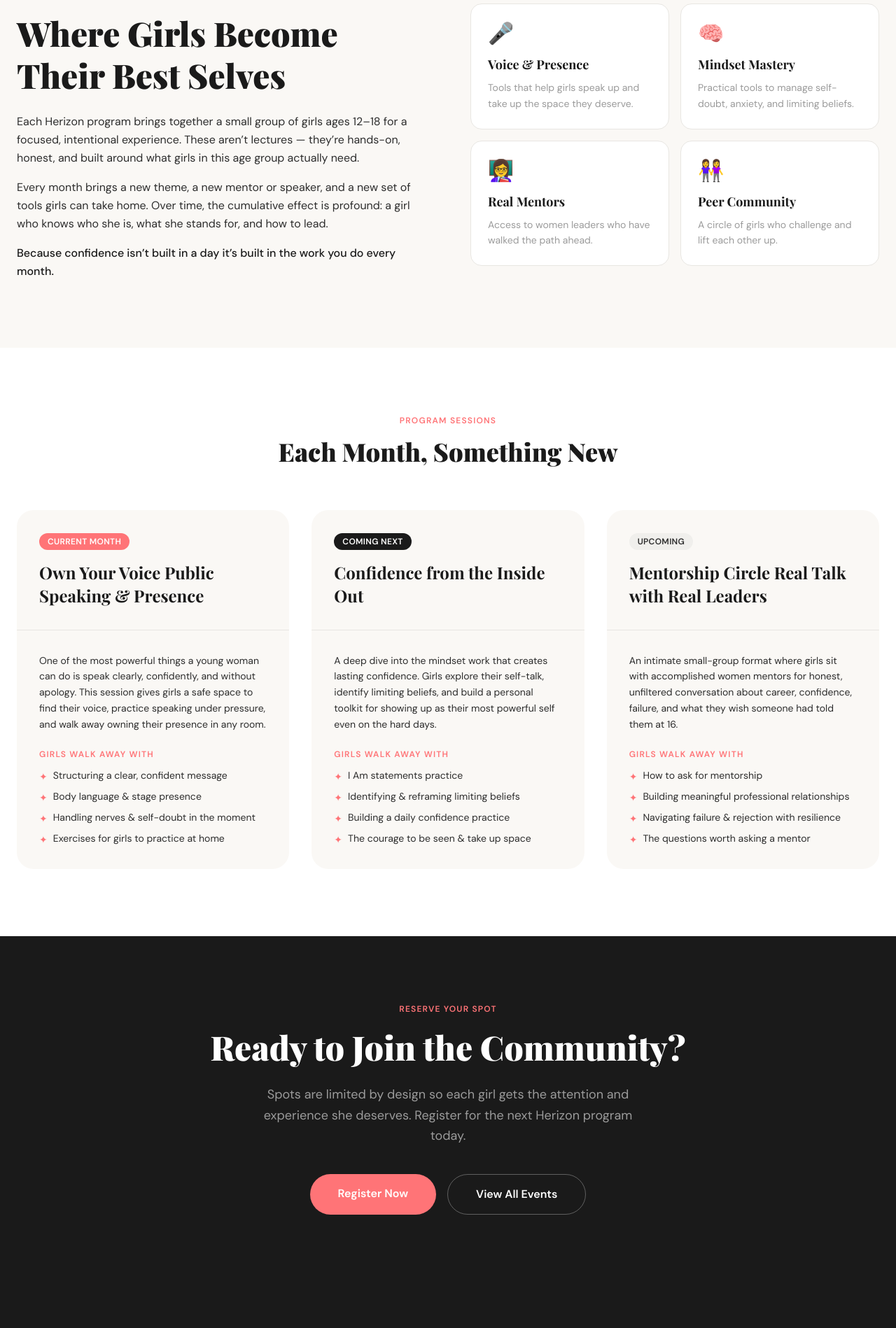
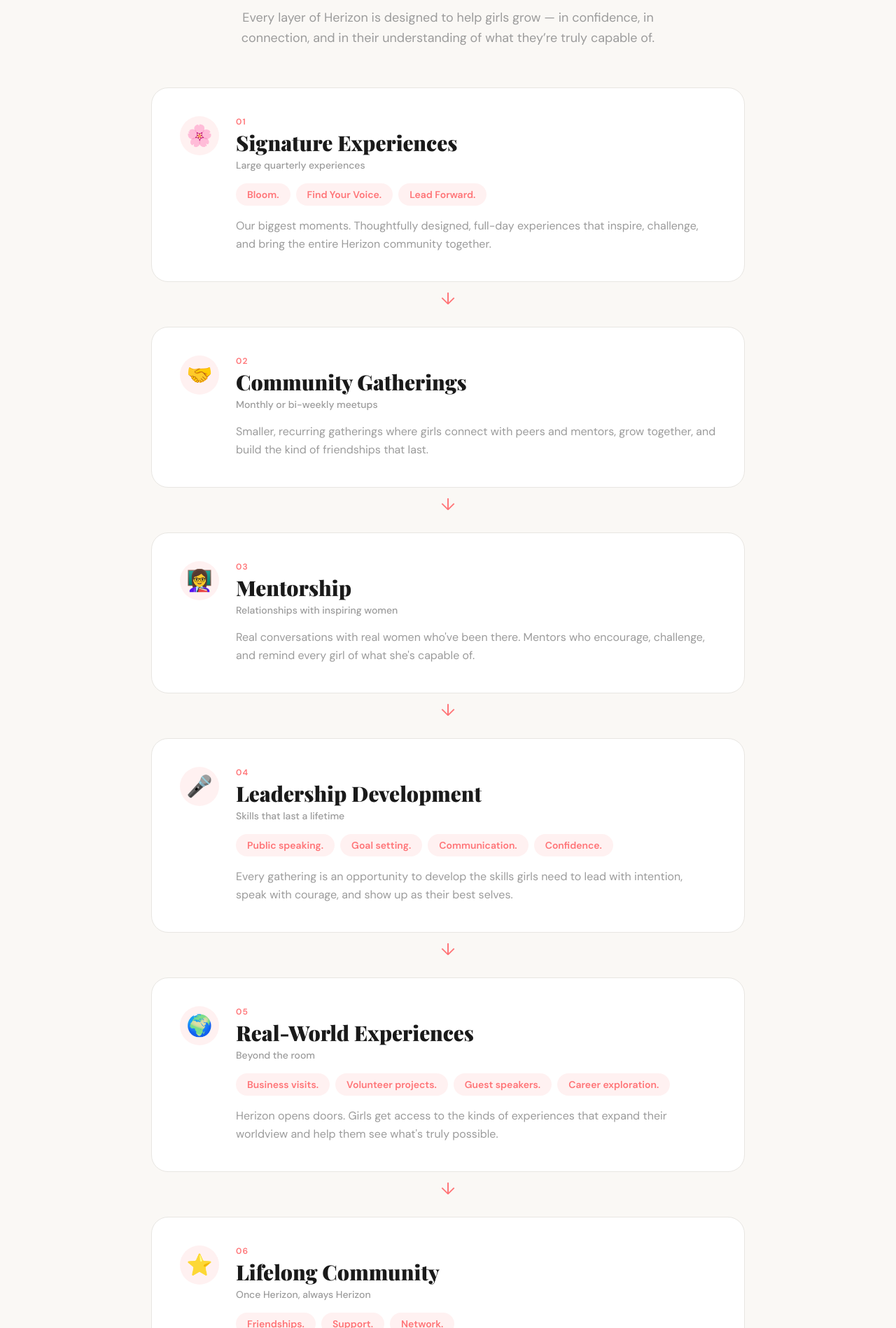
Before and after one commit to flourishprosper/herizonsociety-website, a Next.js app: page /workshops in a window 1280 px wide. Shown: the part 782-2680 px from the top of the page at 70% size. Built offline with nearby package versions, Linux system fonts and the light colour scheme; a web font is replaced by a local one.

Commit message:
programs: full rework as 'How Herizon Works' with 6-tier journey

```diff
--- a/src/app/workshops/page.tsx
+++ b/src/app/workshops/page.tsx
@@ -2,58 +2,72 @@ import type { Metadata } from "next";
 import Link from "next/link";
 
 export const metadata: Metadata = {
-  title: "Programs | Herizon Society",
+  title: "How It Works | Herizon Society",
   description:
-    "Monthly Herizon programs for girls ages 12–18. Confidence, leadership, mentorship, and real-world experiences in a supportive community setting.",
+    "Discover how Herizon works — from Signature Experiences and community gatherings to mentorship, leadership development, real-world experiences, and a lifelong network for girls ages 12–18.",
 };
 
-const sessions = [
+const tiers = [
   {
-    theme: "Own Your Voice Public Speaking & Presence",
-    tag: "Current Month",
-    tagColor: "bg-[#FF7477] text-white",
-    desc:
-      "One of the most powerful things a young woman can do is speak clearly, confidently, and without apology. This session gives girls a safe space to find their voice, practice speaking under pressure, and walk away owning their presence in any room.",
-    takeaways: [
-      "Structuring a clear, confident message",
-      "Body language & stage presence",
-      "Handling nerves & self-doubt in the moment",
-      "Exercises for girls to practice at home",
-    ],
+    num: "01",
+    emoji: "🌸",
+    title: "Signature Experiences",
+    subtitle: "Large quarterly experiences",
+    lines: ["Bloom.", "Find Your Voice.", "Lead Forward."],
+    desc: "Our biggest moments. Thoughtfully designed, full-day experiences that inspire, challenge, and bring the entire Herizon community together.",
+    bg: "bg-white",
+    accent: "text-[#FF7477]",
   },
   {
-    theme: "Confidence from the Inside Out",
-    tag: "Coming Next",
-    tagColor: "bg-[#1A1A1A] text-white",
-    desc:
-      "A deep dive into the mindset work that creates lasting confidence. Girls explore their self-talk, identify limiting beliefs, and build a personal toolkit for showing up as their most powerful self even on the hard days.",
-    takeaways: [
-      "I Am statements practice",
-      "Identifying & reframing limiting beliefs",
-      "Building a daily confidence practice",
-      "The courage to be seen & take up space",
-    ],
+    num: "02",
+    emoji: "🤝",
+    title: "Community Gatherings",
+    subtitle: "Monthly or bi-weekly meetups",
+    lines: [],
+    desc: "Smaller, recurring gatherings where girls connect with peers and mentors, grow together, and build the kind of friendships that last.",
+    bg: "bg-[#FAF8F5]",
+    accent: "text-[#FF7477]",
   },
   {
-    theme: "Mentorship Circle Real Talk with Real Leaders",
-    tag: "Upcoming",
-    tagColor: "bg-[#F0EFEC] text-[#2D2D2D]",
-    desc:
-      "An intimate small-group format where girls sit with accomplished women mentors for honest, unfiltered conversation about career, confidence, failure, and what they wish someone had told them at 16.",
-    takeaways: [
-      "How to ask for mentorship",
-      "Building meaningful professional relationships",
-      "Navigating failure & rejection with resilience",
-      "The questions worth asking a mentor",
-    ],
+    num: "03",
+    emoji: "👩‍🏫",
+    title: "Mentorship",
+    subtitle: "Relationships with inspiring women",
+    lines: [],
+    desc: "Real conversations with real women who've been there. Mentors who encourage, challenge, and remind every girl of what she's capable of.",
+    bg: "bg-white",
+    accent: "text-[#FF7477]",
   },
-];
-
-const benefits = [
-  { icon: "🎤", title: "Voice & Presence", desc: "Tools that help girls speak up and take up the space they deserve." },
-  { icon: "🧠", title: "Mindset Mastery", desc: "Practical tools to manage self-doubt, anxiety, and limiting beliefs." },
-  { icon: "👩‍🏫", title: "Real Mentors", desc: "Access to women leaders who have walked the path ahead." },
-  { icon: "👭", title: "Peer Community", desc: "A circle of girls who challenge and lift each other up." },
+  {
+    num: "04",
+    emoji: "🎤",
+    title: "Leadership Development",
+    subtitle: "Skills that last a lifetime",
+    lines: ["Public speaking.", "Goal setting.", "Communication.", "Confidence."],
+    desc: "Every gathering is an opportunity to develop the skills girls need to lead with intention, speak with courage, and show up as their best selves.",
+    bg: "bg-[#FAF8F5]",
+    accent: "text-[#FF7477]",
+  },
+  {
+    num: "05",
+    emoji: "🌍",
+    title: "Real-World Experiences",
+    subtitle: "Beyond the room",
+    lines: ["Business visits.", "Volunteer projects.", "Guest speakers.", "Career exploration."],
+    desc: "Herizon opens doors. Girls get access to the kinds of experiences that expand their worldview and help them see what's truly possible.",
+    bg: "bg-white",
+    accent: "text-[#FF7477]",
+  },
+  {
+    num: "06",
+    emoji: "⭐",
+    title: "Lifelong Community",
+    subtitle: "Once Herizon, always Herizon",
+    lines: ["Friendships.", "Support.", "Network."],
+    desc: "The connections girls make at Herizon don't end when the gathering does. They become part of a community that grows with them for life.",
+    bg: "bg-[#FAF8F5]",
+    accent: "text-[#FF7477]",
+  },
 ];
 
 export default function WorkshopsPage() {
@@ -61,131 +75,118 @@ export default function WorkshopsPage() {
     <>
       {/* Hero */}
       <section className="bg-[#FF7477] py-32 relative overflow-hidden text-center">
-        <div className="absolute inset-0 opacity-10"
-          style={{ backgroundImage: "radial-gradient(circle at 1px 1px, #fff 1px, transparent 0)", backgroundSize: "30px 30px" }} />
+        <div
+          className="absolute inset-0 opacity-10"
+          style={{
+            backgroundImage: "radial-gradient(circle at 1px 1px, #fff 1px, transparent 0)",
+            backgroundSize: "30px 30px",
+          }}
+        />
         <div className="relative max-w-4xl mx-auto px-6">
           <p className="text-white/70 text-xs font-semibold uppercase tracking-widest mb-4">
             How Girls Grow
           </p>
           <h1 className="font-serif text-6xl sm:text-7xl font-black text-white leading-tight mb-6">
-            Your Ongoing Community
+            How Herizon Works
           </h1>
           <p className="text-white/80 text-xl max-w-2xl mx-auto leading-relaxed">
-            Beyond the big experiences, Herizon shows up every month &mdash; and
-            every week. Monthly meetups and regular community gatherings where
-            girls connect, grow, and support each other in real time.
+            Herizon isn&rsquo;t a single event. It&rsquo;s a journey — built
+            on meaningful experiences, consistent community, and relationships
+            that help girls discover who they are and what they&rsquo;re
+            capable of.
           </p>
         </div>
       </section>
 
-      {/* About the Workshops */}
+      {/* The Journey */}
       <section className="bg-[#FAF8F5] py-24">
-        <div className="max-w-7xl mx-auto px-6 grid lg:grid-cols-2 gap-16 items-center">
-          <div>
+        <div className="max-w-4xl mx-auto px-6">
+          <div className="text-center mb-14">
             <p className="text-[#FF7477] text-xs font-semibold uppercase tracking-widest mb-4">
-              What Are the Programs?
+              The Herizon Journey
             </p>
             <h2 className="font-serif text-4xl sm:text-5xl font-black text-[#1A1A1A] leading-tight mb-6">
-              Where Girls Become Their Best Selves
+              A Community Built to Last
             </h2>
-            <div className="space-y-4 text-[#2D2D2D] leading-relaxed">
-              <p>
-                Each Herizon program brings together a small group of girls
-                ages 12–18 for a focused, intentional experience. These
-                aren&rsquo;t lectures — they&rsquo;re hands-on, honest, and
-                built around what girls in this age group actually need.
-              </p>
-              <p>
-                Every month brings a new theme, a new mentor or speaker, and a
-                new set of tools girls can take home. Over time, the cumulative
-                effect is profound: a girl who knows who she is, what she
-                stands for, and how to lead.
-              </p>
-              <p className="font-medium text-[#1A1A1A]">
-                Because confidence isn&rsquo;t built in a day it&rsquo;s
-                built in the work you do every month.
-              </p>
-            </div>
+            <p className="text-[#9B9B9B] text-lg leading-relaxed max-w-2xl mx-auto">
+              Every layer of Herizon is designed to help girls grow — in
+              confidence, in connection, and in their understanding of what
+              they&rsquo;re truly capable of.
+            </p>
           </div>
-          <div className="grid grid-cols-2 gap-4">
-            {benefits.map((b) => (
-              <div key={b.title} className="bg-white rounded-2xl border border-[#E8E6E2] p-6 card-hover">
-                <span className="text-3xl block mb-3">{b.icon}</span>
-                <h3 className="font-serif text-lg font-bold text-[#1A1A1A] mb-2">{b.title}</h3>
-                <p className="text-[#9B9B9B] text-sm leading-relaxed">{b.desc}</p>
+
+          <div className="space-y-4">
+            {tiers.map((tier, i) => (
+              <div key={tier.num}>
+                <div className="bg-white rounded-3xl border border-[#E8E6E2] p-8 sm:p-10 card-hover">
+                  <div className="flex items-start gap-6">
+                    <div className="shrink-0 w-14 h-14 bg-[#FF7477]/10 rounded-full flex items-center justify-center text-3xl">
+                      {tier.emoji}
+                    </div>
+                    <div className="flex-1">
+                      <p className="text-[#FF7477] text-xs font-semibold uppercase tracking-widest mb-1">
+                        {tier.num}
+                      </p>
+                      <h3 className="font-serif text-2xl sm:text-3xl font-black text-[#1A1A1A] mb-1">
+                        {tier.title}
+                      </h3>
+                      <p className="text-[#9B9B9B] text-sm font-medium mb-4">
+                        {tier.subtitle}
+                      </p>
+                      {tier.lines.length > 0 && (
+                        <div className="flex flex-wrap gap-2 mb-4">
+                          {tier.lines.map((line) => (
+                            <span
+                              key={line}
+                              className="bg-[#FF7477]/10 text-[#FF7477] text-sm font-semibold px-4 py-1.5 rounded-full"
+                            >
+                              {line}
+                            </span>
+                          ))}
+                        </div>
+                      )}
+                      <p className="text-[#9B9B9B] text-base leading-relaxed">
+                        {tier.desc}
+                      </p>
+                    </div>
+                  </div>
+                </div>
+                {i < tiers.length - 1 && (
+                  <div className="flex justify-center py-2">
+                    <span className="text-[#FF7477] text-2xl">↓</span>
+                  </div>
+                )}
               </div>
             ))}
           </div>
         </div>
       </section>
 
-      {/* Session Themes */}
-      <section className="bg-white py-24">
-        <div className="max-w-7xl mx-auto px-6">
-          <div className="text-center mb-16">
-            <p className="text-[#FF7477] text-xs font-semibold uppercase tracking-widest mb-4">
-              Program Sessions
-            </p>
-            <h2 className="font-serif text-4xl font-black text-[#1A1A1A]">
-              Each Month, Something New
-            </h2>
-          </div>
-          <div className="grid md:grid-cols-3 gap-8">
-            {sessions.map((session) => (
-              <div key={session.theme} className="bg-[#FAF8F5] rounded-3xl overflow-hidden card-hover">
-                <div className="p-8 border-b border-[#E8E6E2]">
-                  <span className={`text-xs font-semibold px-3 py-1 rounded-full uppercase tracking-wide ${session.tagColor} inline-block mb-4`}>
-                    {session.tag}
-                  </span>
-                  <h3 className="font-serif text-2xl font-bold text-[#1A1A1A] leading-snug">
-                    {session.theme}
-                  </h3>
-                </div>
-                <div className="p-8">
-                  <p className="text-[#2D2D2D] text-sm leading-relaxed mb-6">{session.desc}</p>
-                  <p className="text-[#FF7477] text-xs font-semibold uppercase tracking-widest mb-3">
-                    Girls Walk Away With
-                  </p>
-                  <ul className="space-y-2">
-                    {session.takeaways.map((t) => (
-                      <li key={t} className="flex items-start gap-2 text-sm text-[#2D2D2D]">
-                        <span className="text-[#FF7477] mt-0.5">✦</span>
-                        {t}
-                      </li>
-                    ))}
-                  </ul>
-                </div>
-              </div>
-            ))}
-          </div>
-        </div>
-      </section>
-
-      {/* Register CTA */}
+      {/* CTA */}
       <section className="bg-[#1A1A1A] py-24">
         <div className="max-w-4xl mx-auto px-6 text-center">
           <p className="text-[#FF7477] text-xs font-semibold uppercase tracking-widest mb-4">
-            Reserve Your Spot
+            Be Part of It
           </p>
           <h2 className="font-serif text-4xl sm:text-5xl font-black text-white leading-tight mb-6">
             Ready to Join the Community?
           </h2>
           <p className="text-[#9B9B9B] text-lg leading-relaxed mb-10 max-w-xl mx-auto">
-            Spots are limited by design so each girl gets the attention and
-            experience she deserves. Register for the next Herizon program today.
+            Every girl deserves a place where she feels seen, supported, and
+            inspired to grow. That&rsquo;s what Herizon is built for.
           </p>
           <div className="flex flex-col sm:flex-row gap-4 justify-center">
             <Link
-              href="/contact"
+              href="/apply"
               className="bg-[#FF7477] text-white font-semibold px-10 py-4 rounded-full hover:bg-[#E85F62] transition-colors"
             >
-              Register Now
+              Join Now
             </Link>
             <Link
               href="/events"
               className="border border-white/30 text-white font-semibold px-10 py-4 rounded-full hover:border-white/60 transition-colors"
             >
-              View All Events
+              View Signature Experiences
             </Link>
           </div>
         </div>
```
